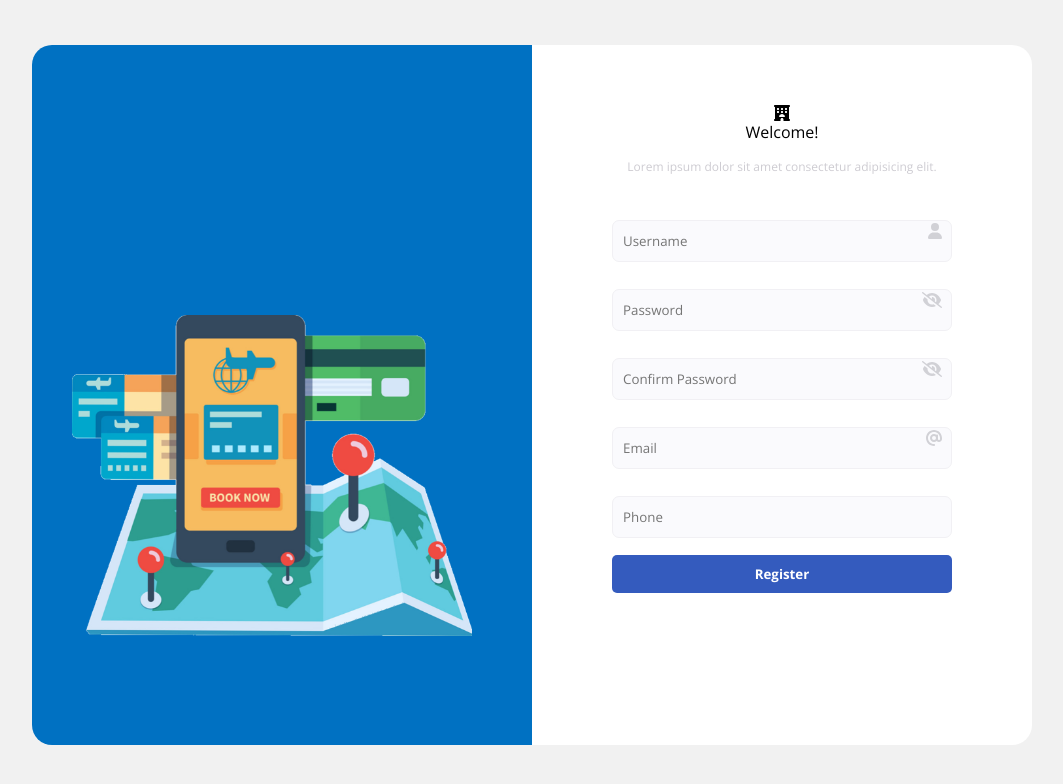
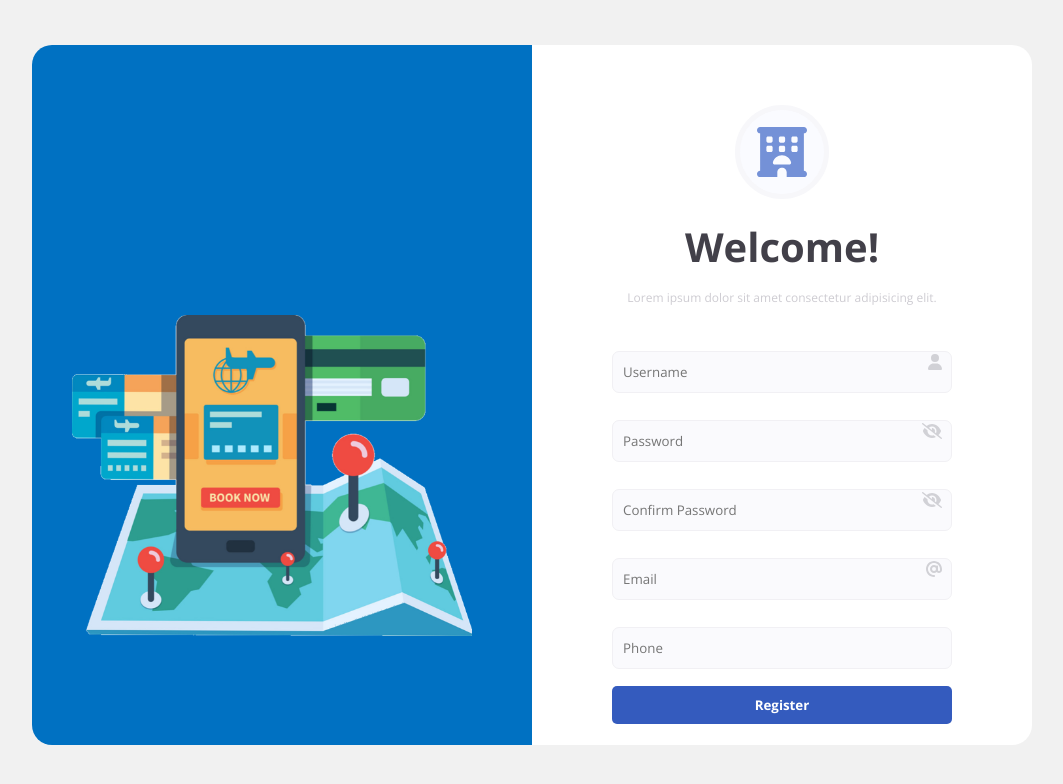
Before and after one commit to lhsang03/HaSabooking, a React (Create React App) app: page /register in a window 1280 px wide. Shown: the top 784 px of the page, without its empty margins (108-1171 px from the left). Built offline with nearby package versions, Linux system fonts and the light colour scheme.

Commit message:
first commit

```diff
--- a/src/pages/login/login.css
+++ b/src/pages/login/login.css
@@ -42,7 +42,7 @@
   align-items: center;
 }
 
-.login .logoLogin {
+.logoLogin {
   font-size: 50px;
   color: #7491d7;
   border: 5px solid #f7f7fa;
@@ -52,14 +52,14 @@
   margin-bottom: 20px;
 }
 
-.login .loginHeader {
+.loginHeader {
   font-size: 40px;
   align-content: center;
   font-weight: 700;
   color: #424049;
 }
 
-.login .content {
+.content {
   font-size: 12px;
   color: #ceccd2;
   text-align: center;
--- a/src/pages/register/Register.jsx
+++ b/src/pages/register/Register.jsx
@@ -201,8 +201,8 @@ const Login = () => {
         </div>
         <div className="right">
           <div className="lContainer">
-            <FontAwesomeIcon className="logoLogin" icon={faHotel} />
-            <div className="loginHeader">Welcome!</div>
+            <FontAwesomeIcon className="logoregister" icon={faHotel} />
+            <div className="registerHeader">Welcome!</div>
             <div className="content">
               Lorem ipsum dolor sit amet consectetur adipisicing elit.
             </div>
```
